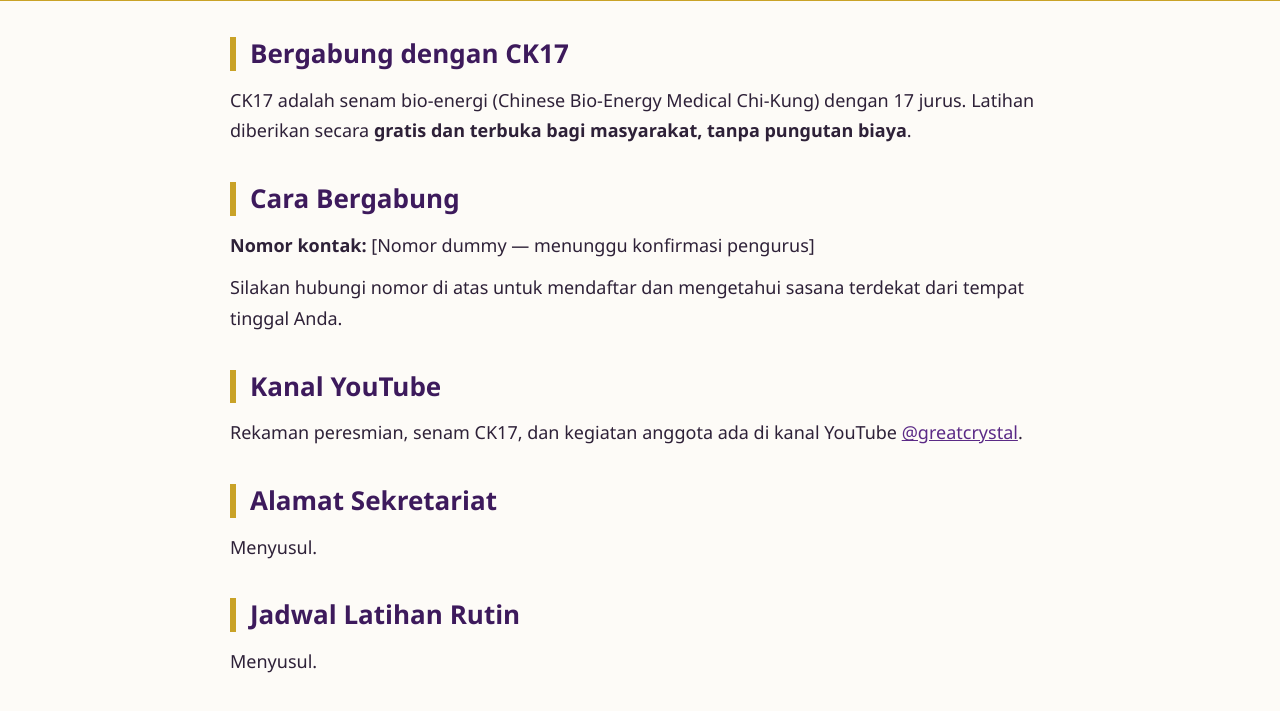
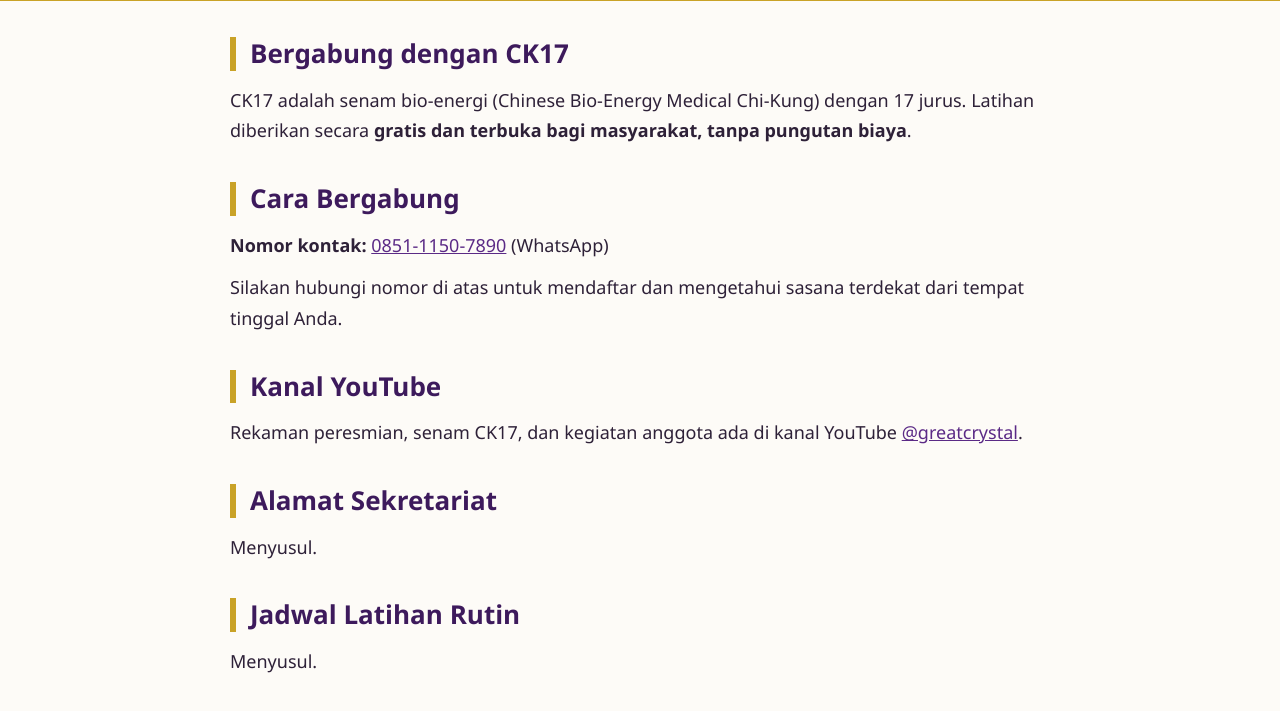
Before and after one commit to paranparanjare-bot/ck17-great-crystal, a plain HTML site: page bergabung.html in a window 1280 px wide. Shown: the part 89-800 px from the top of the page. Drawn offline with Linux system fonts and the light colour scheme.

Commit message:
Ganti kontak dummy dengan nomor Eko 0851-1150-7890 untuk pengujian

```diff
--- a/bergabung.html
+++ b/bergabung.html
@@ -30,7 +30,7 @@
 
     <section>
       <h2>Cara Bergabung</h2>
-      <p><strong>Nomor kontak:</strong> [Nomor dummy — menunggu konfirmasi pengurus]</p>
+      <p><strong>Nomor kontak:</strong> <a href="https://wa.me/6285111507890">0851-1150-7890</a> (WhatsApp)</p>
       <p>Silakan hubungi nomor di atas untuk mendaftar dan mengetahui sasana terdekat dari tempat tinggal Anda.</p>
     </section>
 
```
